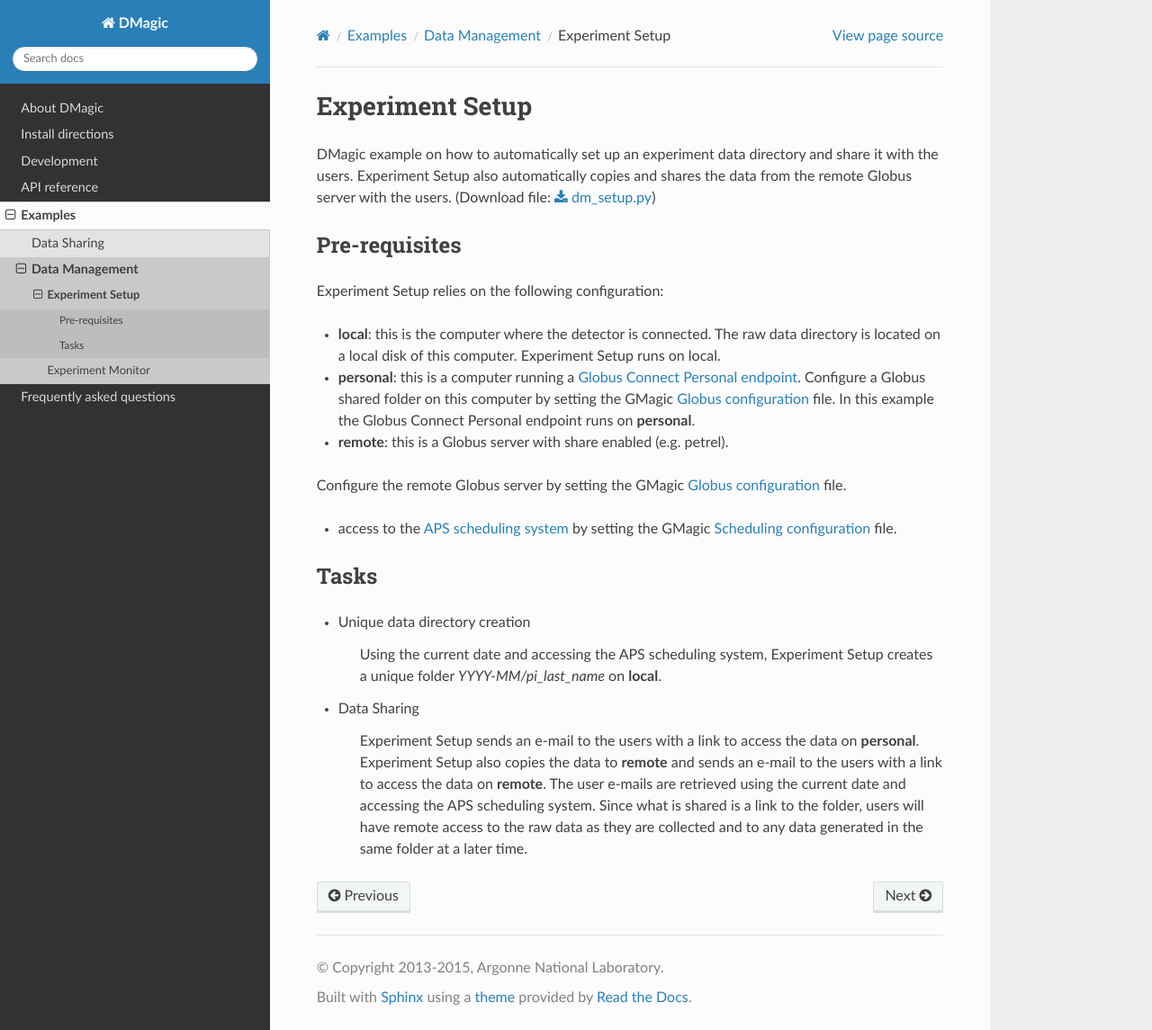
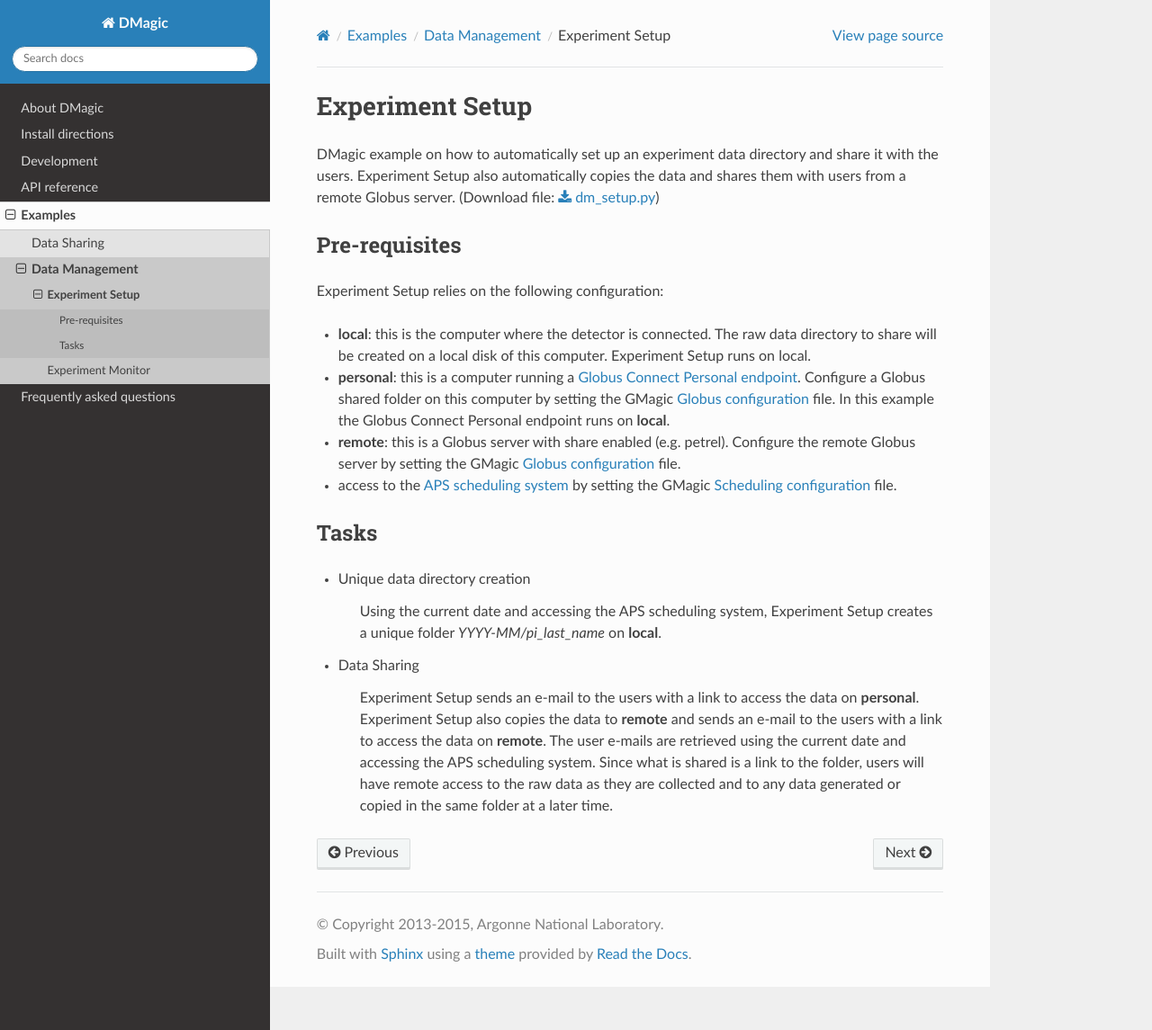
Before and after one commit to xray-imaging/DMagic, a Sphinx documentation site: the page built from doc/source/demo/doc.demo.dm_setup.rst, in a window 1280 px wide and 1145 px high. Shown: the whole window at 90% size. Built offline with Sphinx 7.4.7 and the Read the Docs theme 2.0.0, drawn with Linux system fonts in a browser that asks for light colours.

Commit message:
doc update

```diff
--- a/doc/source/demo/doc.demo.dm_setup.rst
+++ b/doc/source/demo/doc.demo.dm_setup.rst
@@ -1,7 +1,7 @@
 Experiment Setup
 ================
 
-DMagic example on how to automatically set up an experiment data directory and share it with the users. Experiment Setup also automatically copies and shares the data from the remote Globus server with the users. (Download file: :download:`dm_setup.py
+DMagic example on how to automatically set up an experiment data directory and share it with the users. Experiment Setup also automatically copies the data and shares them with users from a remote Globus server. (Download file: :download:`dm_setup.py
 <../../../doc/demo/dm_setup.py>`)
 
 Pre-requisites
@@ -9,12 +9,11 @@ Pre-requisites
 
 Experiment Setup relies on the following configuration:
 
-- **local**: this is the computer where the detector is connected. The raw data directory is located on a local disk of this computer. Experiment Setup runs on local.
+- **local**: this is the computer where the detector is connected. The raw data directory to share will be created on a local disk of this computer. Experiment Setup runs on local.
 
-- **personal**: this is a computer running a `Globus Connect Personal endpoint <https://www.globus.org/globus-connect-personal/>`__.   Configure a Globus shared folder on this computer by setting the GMagic `Globus configuration <https://github.com/decarlof/DMagic/blob/master/config/globus.ini>`__ file. In this example the Globus Connect Personal endpoint  runs on **personal**.
+- **personal**: this is a computer running a `Globus Connect Personal endpoint <https://www.globus.org/globus-connect-personal/>`__.   Configure a Globus shared folder on this computer by setting the GMagic `Globus configuration <https://github.com/decarlof/DMagic/blob/master/config/globus.ini>`__ file. In this example the Globus Connect Personal endpoint  runs on **local**.
 
-- **remote**: this is a Globus server with share enabled (e.g. petrel).
-Configure the remote Globus server by setting the GMagic `Globus configuration <https://github.com/decarlof/DMagic/blob/master/config/globus.ini>`__ file.
+- **remote**: this is a Globus server with share enabled (e.g. petrel). Configure the remote Globus server by setting the GMagic `Globus configuration <https://github.com/decarlof/DMagic/blob/master/config/globus.ini>`__ file.
 
 - access to the `APS scheduling system <https://schedule.aps.anl.gov/>`__ by setting the GMagic `Scheduling configuration <https://github.com/decarlof/DMagic/blob/master/config/scheduling.ini>`__ file.
 
@@ -31,4 +30,4 @@ Tasks
 - Data Sharing
 
     Experiment Setup sends an e-mail to the users with a link to access the data on **personal**. Experiment Setup also copies the data to **remote** and sends an e-mail to the users with a link to access the data on **remote**.
-    The user e-mails are retrieved using the current date and accessing the APS scheduling system. Since what is shared is a link to the folder, users will have remote access to the raw data as they are collected and to any data generated in the same folder at a later time.
+    The user e-mails are retrieved using the current date and accessing the APS scheduling system. Since what is shared is a link to the folder, users will have remote access to the raw data as they are collected and to any data generated or copied in the same folder at a later time.
```
